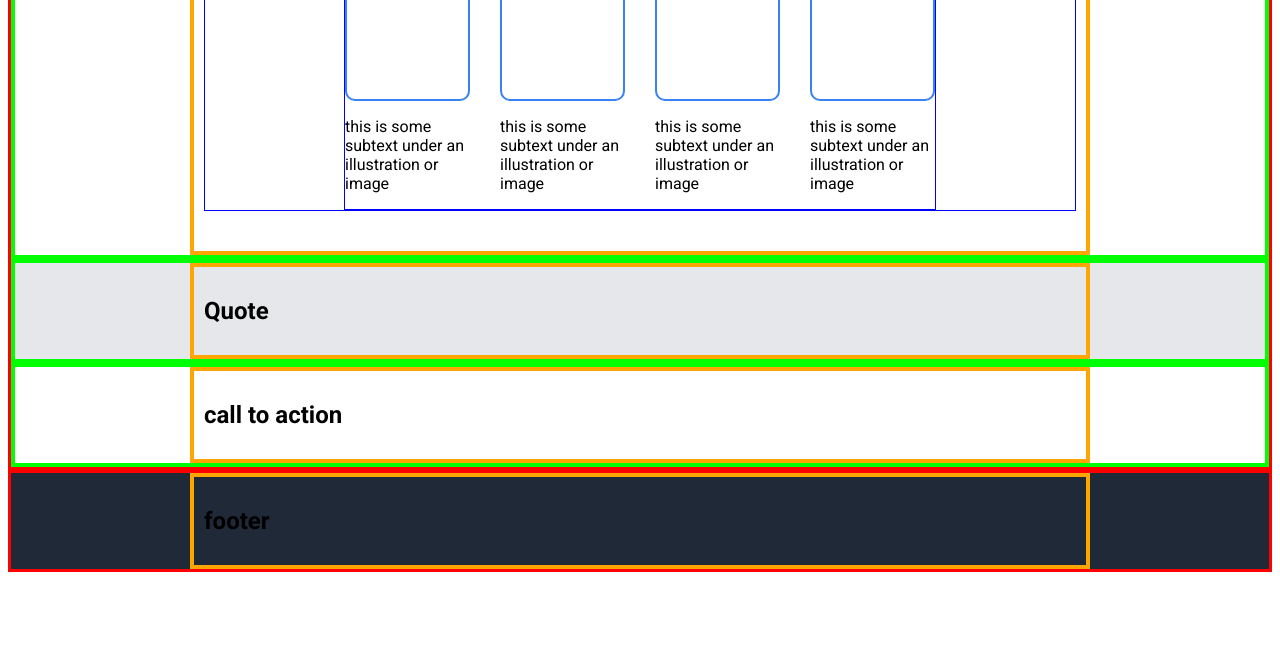
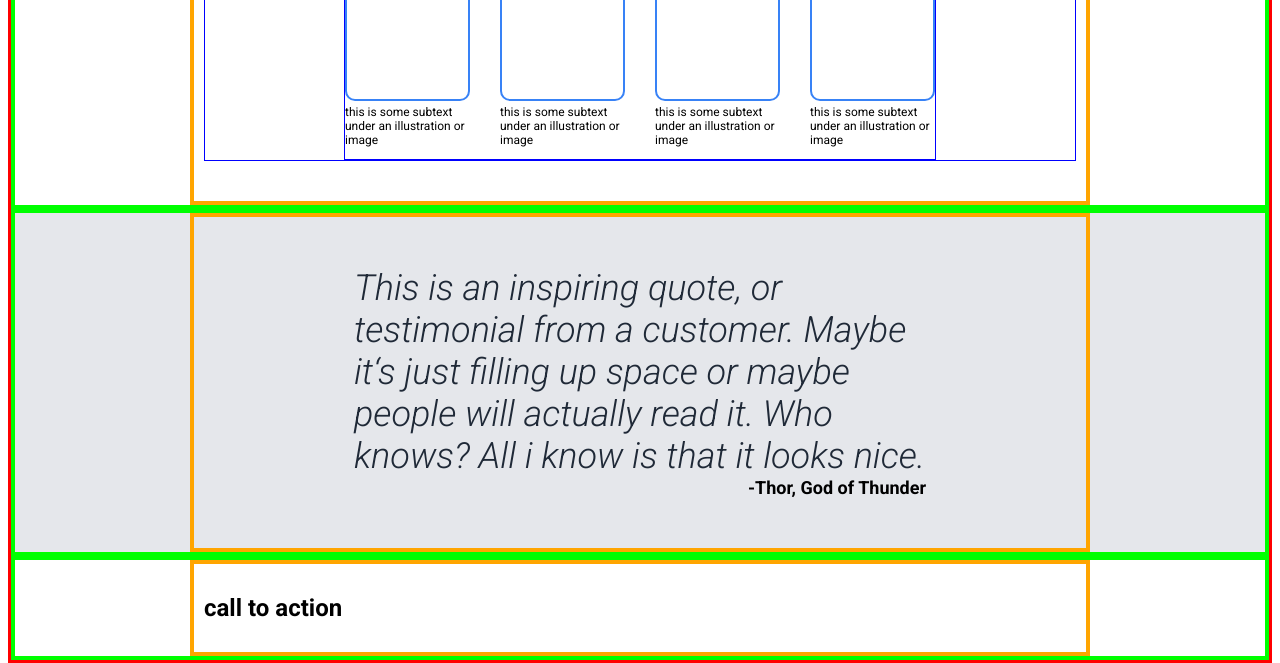
Before and after one commit to ChoochnCheese/landing-page, a plain HTML site: page index.html in a window 1280 px wide. Shown: the part 618-1281 px from the top of the page. Before the commit the page ends 1198 px from the top, so only its background shows below. Drawn offline with Linux system fonts and the light colour scheme.

Commit message:
Added quote section in index and stylesheet Align self set to flex-end in quote-box p in css

```diff
--- a/hero-stylesheet.css
+++ b/hero-stylesheet.css
@@ -147,8 +147,14 @@ a{
     border: 1px solid blue;
 }
 .info-card {
-    display: block;
+    display: flex;
+    flex-direction: column;
+    box-sizing: content-box;
     width: 125px;
+}
+.info-card p {
+    margin-top: 4px;
+    font-size: 12px;
 }
 .info-image {
     border: 2px solid #3882f6;
@@ -156,6 +162,23 @@ a{
     border-radius: 10px;
     width: 125px;
     height: 125px;
+}
+.quote-box {
+    display: flex;
+    flex-direction: column;
+    justify-content: center;
+    margin: 40px 150px;
+}
+.quote-box em {
+    font-size: 36px;
+    font-weight: 300;
+    color: #1f2937;;
+}
+.quote-box p {
+    align-self: flex-end;
+    margin: 0;
+    font-weight: 700;
+    font-size: 18px;
 }
 
 #quote {
--- a/index.html
+++ b/index.html
@@ -87,7 +87,14 @@
 
         <section id="quote">
             <inner-column>
-                <h2>Quote</h2>
+                <div class="quote-box">
+                    <em>This is an inspiring quote, or testimonial from a
+                        customer. Maybe it&lsquo;s just filling up space or maybe
+                        people will actually read it. Who knows? All i know
+                        is that it looks nice.
+                    </em>
+                    <p>-Thor, God of Thunder</p>
+                </div>
             </inner-column>
         </section>
 
```
